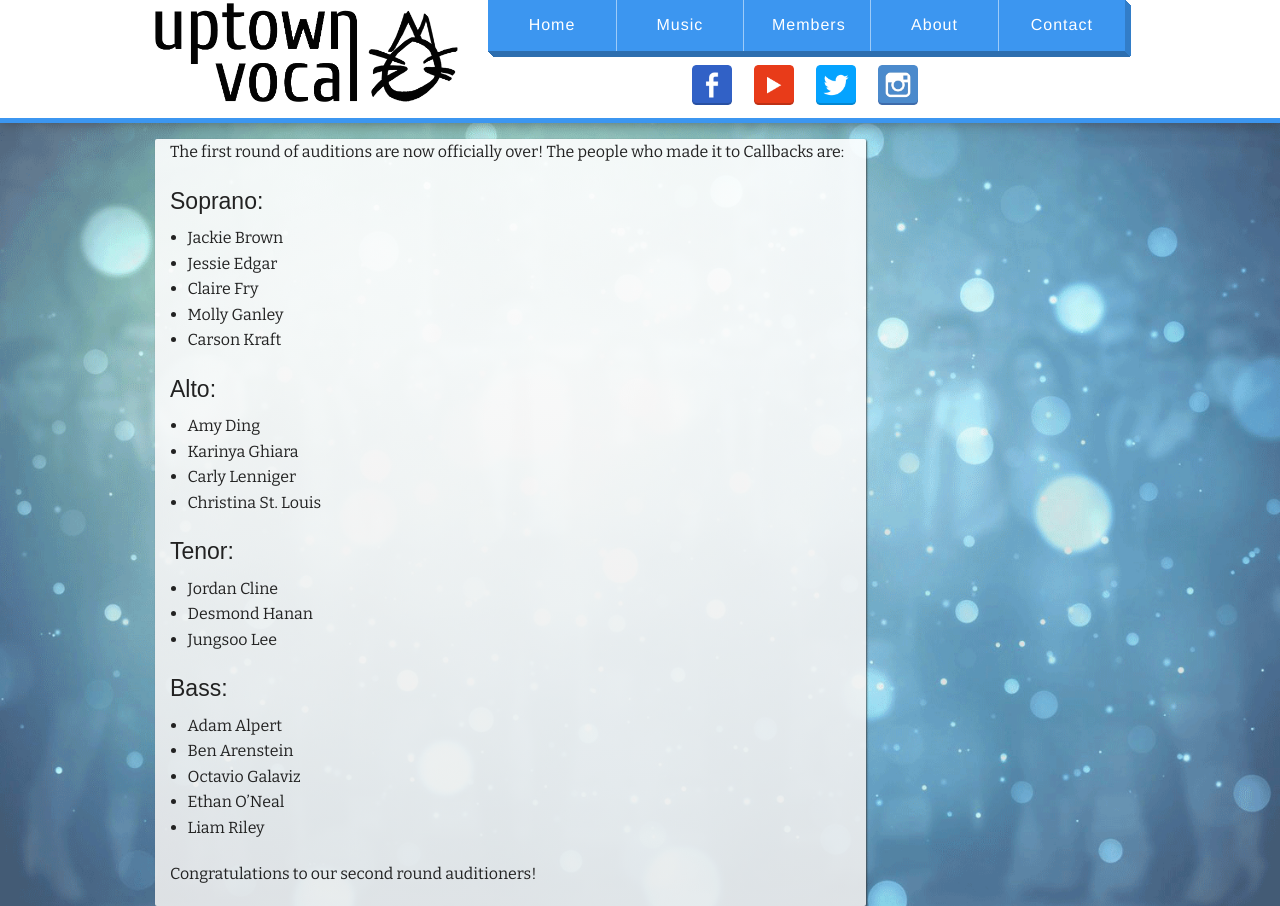
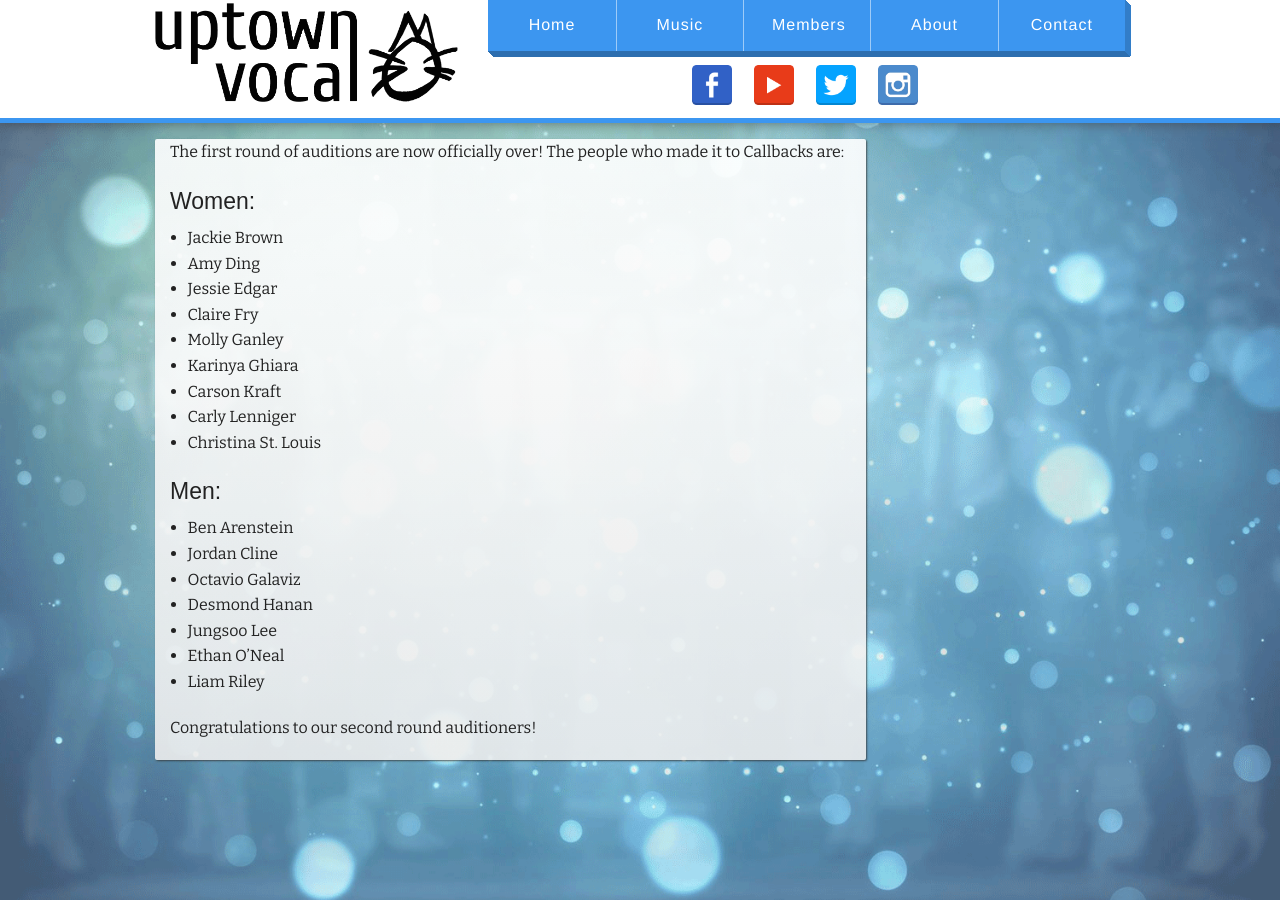
Before and after one commit to uptownvocal/uptownvocal.github.io, a Jekyll site: the page built from _posts/2015-09-11-Callbacks.md, in a window 1280 px wide. Built offline with Jekyll 4.4.1, drawn with Linux system fonts in a browser that asks for light colours; some web fonts are replaced.

Commit message:
Updated callback status

```diff
--- a/_posts/2015-09-11-Callbacks.md
+++ b/_posts/2015-09-11-Callbacks.md
@@ -4,28 +4,23 @@ title : Callbacks
 ---
 The first round of auditions are now officially over! The people who made it to Callbacks are:
 
-####Soprano:
+####Women:
 * Jackie Brown
+* Amy Ding
 * Jessie Edgar
 * Claire Fry
 * Molly Ganley
+* Karinya Ghiara
 * Carson Kraft
-
-####Alto:
-* Amy Ding
-* Karinya Ghiara
 * Carly Lenniger
 * Christina St. Louis
 
-####Tenor:
+####Men:
+* Ben Arenstein
 * Jordan Cline
+* Octavio Galaviz
 * Desmond Hanan
 * Jungsoo Lee
-
-####Bass:
-* Adam Alpert
-* Ben Arenstein
-* Octavio Galaviz
 * Ethan O'Neal
 * Liam Riley
 
```
